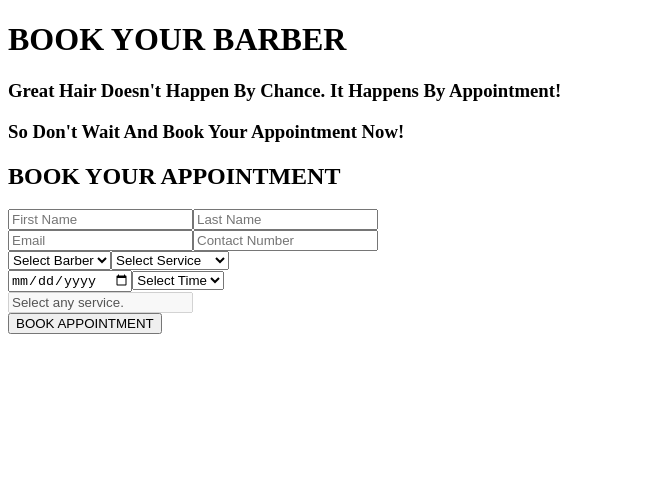
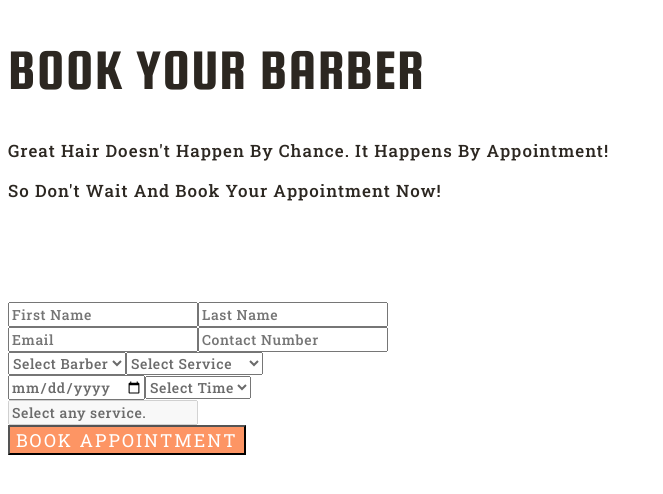
Before and after one commit to salkanovicsafet/ineor-frontend, a React (Create React App) app: page / in a window 1280 px wide. Shown: the top 494 px of the page, without its empty margins (0-663 px from the left). Built offline with nearby package versions, Linux system fonts and the light colour scheme.

Commit message:
Set up typography

```diff
--- /dev/null
+++ b/src/assets/styles/home.scss
@@ -0,0 +1,39 @@
+@import "../../utils/variables";
+@import "./main";
+
+h1{
+  font-family: $font-squada;
+  font-size: 3.625rem;
+  letter-spacing: 1px;
+  color: $black
+}
+
+h3{
+  font-family: $font-roboto;
+  font-size: 1.0625rem;
+  letter-spacing: 1px;
+  color: $black
+}
+
+h2{
+  font-family: $font-squada;
+  font-size: 2.3125rem;
+  letter-spacing: 1.8px;
+  color: $white
+}
+
+input, select{
+  font-family: $font-roboto;
+  font-size: .875rem;
+  letter-spacing: 0.6px;
+  color: $gray;
+}
+
+button{
+  font-family: $font-roboto;
+  font-size: 1.125rem;
+  font-weight: 400;
+  letter-spacing: 2px;
+  background-color: $orange;
+  color: $white;
+}
--- /dev/null
+++ b/src/assets/styles/main.scss
@@ -0,0 +1,5 @@
+@import url('https://fonts.googleapis.com/css2?family=Roboto+Slab:wght@400;500&family=Squada+One&display=swap');
+
+*{
+  font-weight: 500;
+}
--- /dev/null
+++ b/src/assets/styles/success.scss
@@ -0,0 +1,9 @@
+@import "../../utils/variables";
+@import "./main";
+
+h4{
+  font-family: $font-squada;
+  font-size: 2.3125rem;
+  letter-spacing: 1.8px;
+  color: $black
+}
--- a/src/pages/Home.tsx
+++ b/src/pages/Home.tsx
@@ -1,5 +1,6 @@
 import React from 'react';
 import stockBarberPhoto from '../assets/images/image.jpg';
+import '../assets/styles/home.scss';
 
 function Home(): JSX.Element {
   return (
@@ -31,23 +32,29 @@
             />
           </div>
           <div>
-            <select name="barber">
-              <option value="">Select Barber</option>
+            <select name="barber" required>
+              <option value="" disabled selected hidden>
+                Select Barber
+              </option>
               <option value="1">Jože</option>
               <option value="2">Janez</option>
               <option value="3">Marko</option>
             </select>
-            <select name="service">
-              <option value="">Select Service</option>
+            <select name="service" required>
+              <option value="" disabled selected hidden>
+                Select Service
+              </option>
               <option value="1">Shave</option>
               <option value="2">Haircut</option>
               <option value="3">Shave + Haircut</option>
             </select>
           </div>
           <div>
-            <input type="date" name="date" />
-            <select name="time">
-              <option value="">Select Time</option>
+            <input type="date" name="date" placeholder="Select Date" required />
+            <select name="time" required>
+              <option value="" disabled selected hidden>
+                Select Time
+              </option>
               <option value="1">10.00</option>
               <option value="2">11.00</option>
               <option value="3">12.00</option>
--- a/src/pages/Success.tsx
+++ b/src/pages/Success.tsx
@@ -1,7 +1,8 @@
 import React from 'react';
+import '../assets/styles/success.scss';
 
 function Home(): JSX.Element {
-  return <div>APPOINTMENT SUCCESSFULLY BOOKED</div>;
+  return <h4>APPOINTMENT SUCCESSFULLY BOOKED</h4>;
 }
 
 export default Home;
--- /dev/null
+++ b/src/utils/_variables.scss
@@ -0,0 +1,8 @@
+$font-roboto: 'Roboto Slab', serif;
+$font-squada: 'Squada One', cursive;
+$primary-color: #1C2843;
+$secondary-color: #FCF4EA;
+$black: #2C2721;
+$white: #FFFFFF;
+$orange: #FD9564;
+$gray: #6B6B6B;
```
